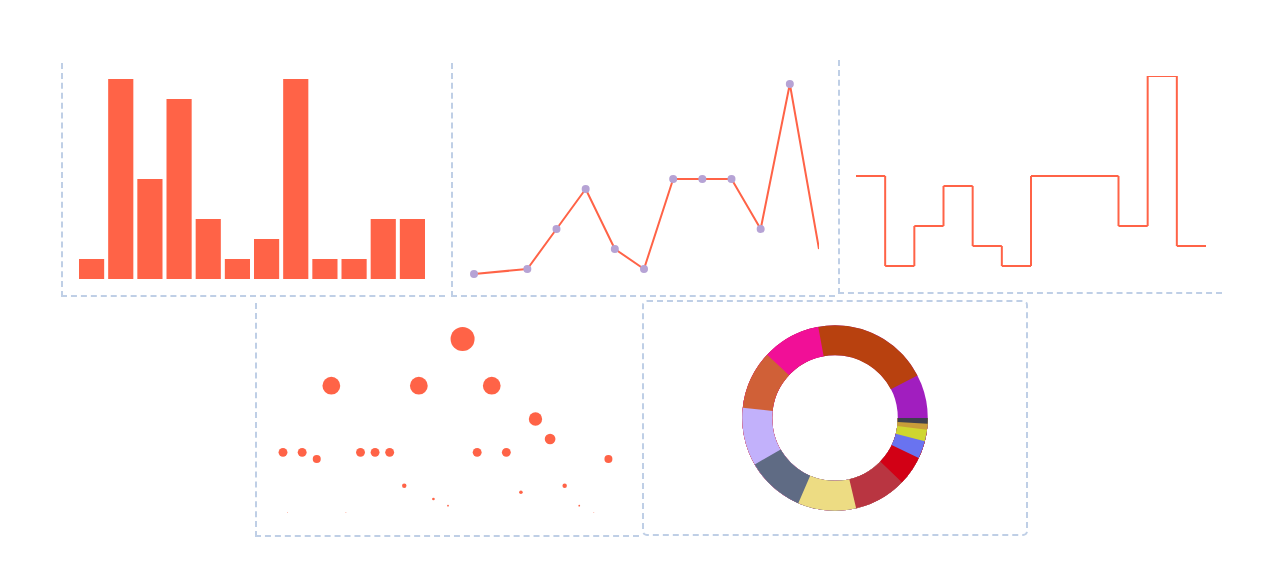
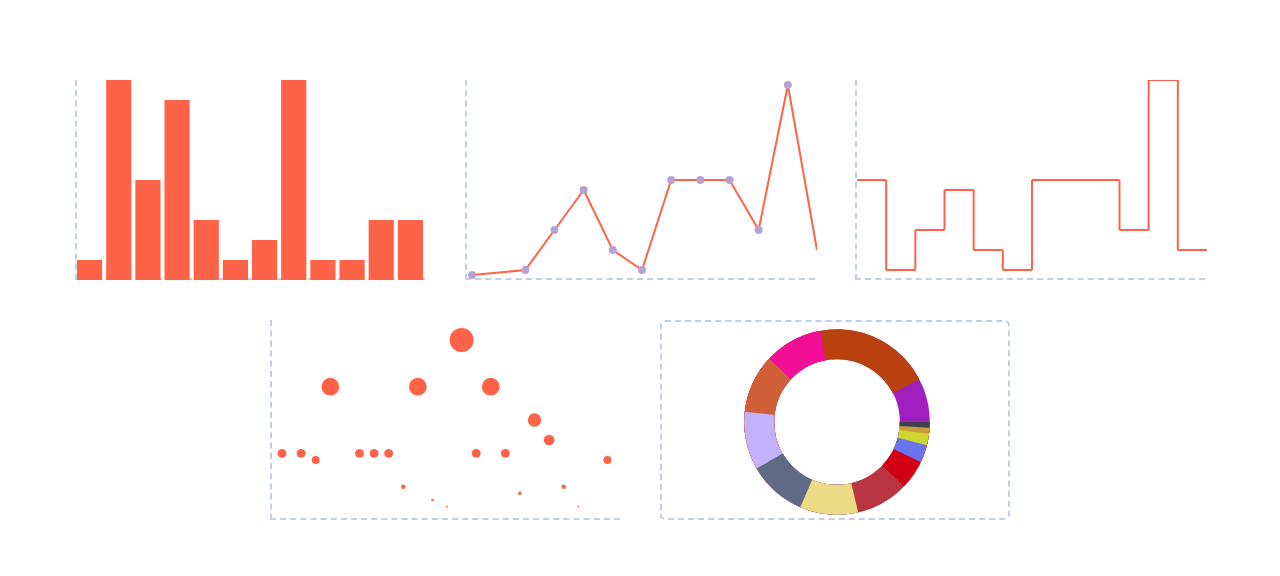
Before and after one commit to ahmetilhn/vue3-svg-charts, a Vue app: page / in a window 1280 px wide. Shown: the top 576 px of the page. Built offline with nearby package versions, Linux system fonts and the light colour scheme.

Commit message:
all charts structure improved and all bug fixed

```diff
--- a/src/assets/sass/_classes.scss
+++ b/src/assets/sass/_classes.scss
@@ -4,7 +4,6 @@
   border-color: $gray-one;
   border-right: none;
   border-top: none;
-  padding: 16px;
 }
 .chart {
   width: 100%;
--- a/src/assets/sass/theme.scss
+++ b/src/assets/sass/theme.scss
@@ -1,2 +1,6 @@
 @import "./colors";
 @import "./classes";
+
+* {
+  box-sizing: border-box;
+}
--- a/src/components/charts/BubbleChart.vue
+++ b/src/components/charts/BubbleChart.vue
@@ -104,8 +104,6 @@ export default defineComponent({
 </script>
 <style lang="scss" scoped>
 .bubble-chart {
-  width: 100%;
-  height: 100%;
   svg {
     .circles {
       circle {
--- a/src/components/charts/ColumnChart.vue
+++ b/src/components/charts/ColumnChart.vue
@@ -107,8 +107,6 @@ export default defineComponent({
 </script>
 <style lang="scss" scoped>
 .column-chart {
-  width: 100%;
-  height: 100%;
   svg {
     transform: scaleY(-1);
     .rects {
--- a/src/components/charts/RadialChart.vue
+++ b/src/components/charts/RadialChart.vue
@@ -1,28 +1,40 @@
 <template>
-  <div
-    class="radial-chart bordered"
-    :style="{ width: chartWidth + 'px', height: chartHeight + 'px' }"
+  <chart-layout
+    :chart-height="chartHeight"
+    :chart-width="chartWidth"
+    :tooltip="tooltip"
+    :is-error="!chartIsReady"
   >
-    <svg v-if="chartIsReady" :width="chartWidth" :height="chartHeight">
+    <template v-slot:chart>
+      <div class="radial-chart chart bordered">
+        <svg :width="chartWidth" :height="chartHeight">
+          <g class="circles">
             <circle
               v-for="item in reversedCircles"
               :key="item.strokeDashoffset"
               :r="Number(chartWidth) / 4.5"
               :cx="Number(chartWidth) / 2"
               :cy="Number(chartHeight) / 2"
-        :stroke="item.strokeColor"
-        stroke-dasharray="550"
+              :stroke="item.stroke"
               :stroke-dashoffset="item.strokeDashoffset"
+              @mousemove="hoverTooltip($event, item.label)"
             />
+          </g>
         </svg>
       </div>
+    </template>
+  </chart-layout>
 </template>
 <script lang="ts">
 import { RadialChartType } from "@/types/ChartTypes";
 import { defineComponent, PropType } from "vue";
 import { ratioToRadialDash } from "@/utils/chart-algorithm";
 import { getRandomColor } from "@/utils/random-color";
+import ChartLayout from "@/layouts/ChartLayout.vue";
+import chartMixin from "@/mixins/chart.mixin";
+import { CircleType } from "@/types/SvgTypes";
 export default defineComponent({
+  components: { ChartLayout },
   name: "RadialChart",
   props: {
     chartData: {
@@ -43,11 +55,12 @@ export default defineComponent({
     return {
       per: 0,
       svg: {
-        circles: [] as Array<{ strokeDashoffset: number; strokeColor: string }>,
+        circles: [] as Array<CircleType & { label: string | number }>,
       },
       chartIsReady: false, //bind to res,
     };
   },
+  mixins: [chartMixin],
   computed: {
     getParsedChartData(): Array<RadialChartType> {
       return JSON.parse(JSON.stringify(this.chartData));
@@ -70,7 +83,9 @@ export default defineComponent({
         );
         this.svg.circles.push({
           strokeDashoffset: 550 - (550 * (dashVal + total)) / 100,
-          strokeColor: getRandomColor(),
+          stroke: getRandomColor(),
+          r: 0,
+          label: item.label,
         });
         total = total + dashVal;
       });
@@ -88,16 +103,15 @@ export default defineComponent({
 </script>
 <style lang="scss" scoped>
 .radial-chart {
-  position: relative;
   border: 2px dashed $gray-one;
   border-radius: 5px;
   svg {
+    .circles {
       circle {
         fill: transparent;
         stroke-width: 30px;
         animation: dashEffect 0.8s ease-in-out;
-      &:hover {
-        stroke: $dark-one;
+        stroke-dasharray: 550;
       }
     }
   }
--- a/src/components/charts/SteppedLineChart.vue
+++ b/src/components/charts/SteppedLineChart.vue
@@ -1,9 +1,13 @@
 <template>
-  <div
-    class="stepped-line-chart bordered"
-    :style="{ width: chartWidth + 'px', height: chartHeight + 'px' }"
+  <chart-layout
+    :chart-height="chartHeight"
+    :chart-width="chartWidth"
+    :tooltip="tooltip"
+    :is-error="!chartIsReady"
   >
-    <svg v-if="chartIsReady" :width="chartWidth" :height="chartHeight">
+    <template v-slot:chart>
+      <div class="stepped-line-chart chart bordered">
+        <svg :width="chartWidth" :height="chartHeight">
           <path :d="svg.d" />
           <g class="lines">
             <line
@@ -13,17 +17,22 @@
               :y1="item.y1"
               :x2="item.x2"
               :y2="item.y2"
-          stroke="black"
             />
           </g>
         </svg>
       </div>
     </template>
+  </chart-layout>
+</template>
 <script lang="ts">
 import { LineChartType } from "@/types/ChartTypes";
 import { defineComponent, PropType } from "vue";
 import { heightToValCalc } from "@/utils/chart-algorithm";
+import ChartLayout from "@/layouts/ChartLayout.vue";
+import chartMixin from "@/mixins/chart.mixin";
+import { LineType } from "@/types/SvgTypes";
 export default defineComponent({
+  components: { ChartLayout },
   name: "SteppedLineChart",
   props: {
     chartData: {
@@ -45,11 +54,12 @@ export default defineComponent({
       per: 0,
       svg: {
         d: "",
-        lines: [] as { x1: number; y1: number; x2: number; y2: number }[],
+        lines: [] as Array<LineType>,
       },
       chartIsReady: false, //bind to res,
     };
   },
+  mixins: [chartMixin],
   computed: {
     getParsedChartData(): Array<LineChartType> {
       return JSON.parse(JSON.stringify(this.chartData));
@@ -96,7 +106,6 @@ export default defineComponent({
 </script>
 <style lang="scss" scoped>
 .stepped-line-chart {
-  position: relative;
   svg {
     path,
     .lines > line {
```
Also changed, not shown: src/types/ChartTypes.ts (+4 -11 lines), src/types/SvgTypes.ts (+11 -6 lines). Lines whose indentation alone changed are shown as unchanged.
